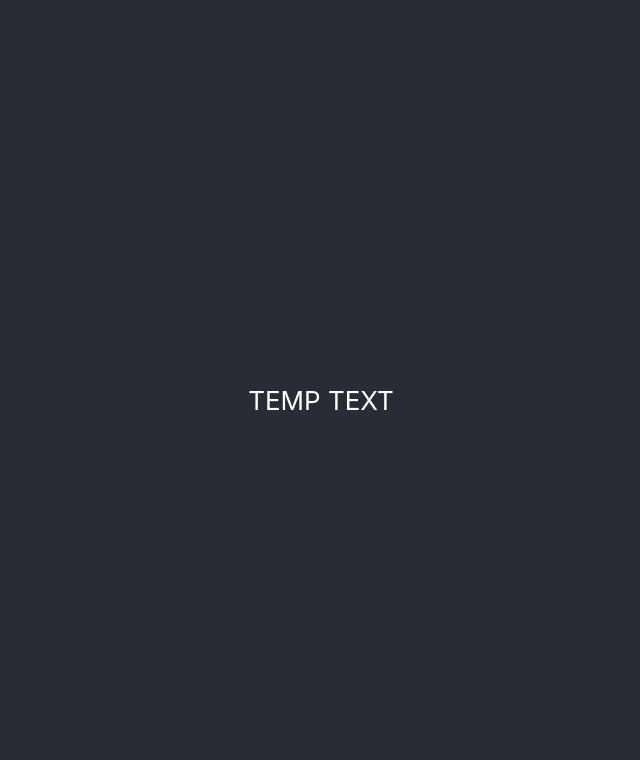
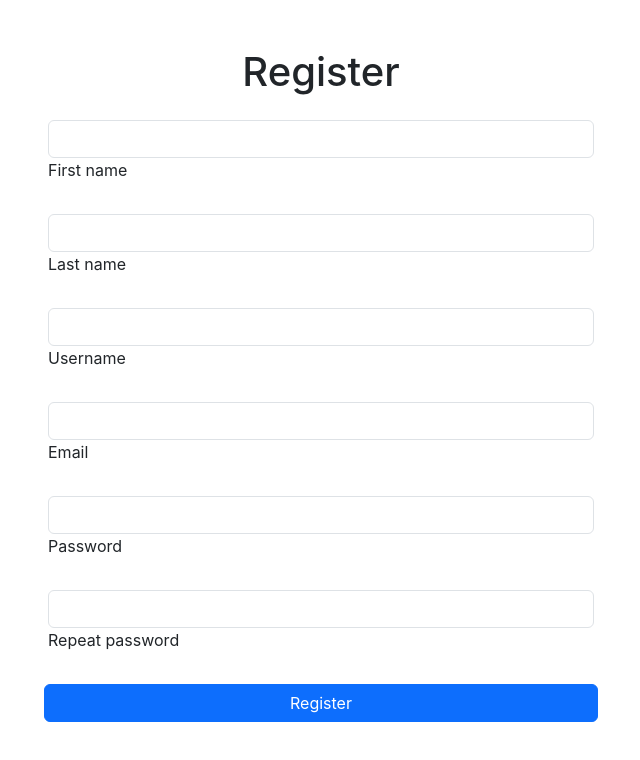
Before and after one commit to adrian-jonsson-sjoedin/IV1201-Project, a React (Create React App) app in the folder root/client/: page /register in a window 1280 px wide. Shown: the top 760 px of the page, without its empty margins (319-959 px from the left). Built offline with nearby package versions, Linux system fonts and the light colour scheme.

Commit message:
login and register views

```diff
--- a/root/client/package.json
+++ b/root/client/package.json
@@ -8,6 +8,7 @@
     "@testing-library/user-event": "^13.5.0",
     "react": "^18.2.0",
     "react-dom": "^18.2.0",
+    "react-router-dom": "^6.8.0",
     "react-scripts": "5.0.1",
     "web-vitals": "^2.1.4"
   },
--- a/root/client/public/index.html
+++ b/root/client/public/index.html
@@ -9,17 +9,18 @@
       name="description"
       content="Web site created using create-react-app"
     />
-    <link rel="apple-touch-icon" href="%PUBLIC_URL%/logo192.png" />
-    <!--
-      manifest.json provides metadata used when your web app is installed on a
-      user's mobile device or desktop. See https://developers.google.com/web/fundamentals/web-app-manifest/
-    -->
-    <!-- <link rel="manifest" href="%PUBLIC_URL%/manifest.json" /> -->
-
+    <link href="https://cdn.jsdelivr.net/npm/bootstrap@5.3.0-alpha1/dist/css/bootstrap.min.css"
+    rel="stylesheet"
+    integrity="sha384-GLhlTQ8iRABdZLl6O3oVMWSktQOp6b7In1Zl3/Jr59b6EGGoI1aFkw7cmDA6j6gD"
+    crossorigin="anonymous">
     <title>React App</title>
   </head>
   <body>
+
     <noscript>You need to enable JavaScript to run this app.</noscript>
     <div id="root"></div>
+    <script src="https://cdn.jsdelivr.net/npm/bootstrap@5.3.0-alpha1/dist/js/bootstrap.bundle.min.js"
+    integrity="sha384-w76AqPfDkMBDXo30jS1Sgez6pr3x5MlQ1ZAGC+nuZB+EYdgRZgiwxhTBTkF7CXvN"
+    crossorigin="anonymous"></script>
   </body>
 </html>
--- a/root/client/src/App.js
+++ b/root/client/src/App.js
@@ -1,13 +1,16 @@
+import { Route, Routes } from "react-router-dom";
+import Home from "./presenter/home";
+import Login  from "./presenter/login";
+import Register from "./presenter/register";
+
 
 function App() {
   return (
-    <div className="App">
-      <header className="App-header">
-        <p>
-          TEMP TEXT
-        </p>
-      </header>
-    </div>
+    <Routes>
+      <Route path="/"  element={<Home />}/>
+      <Route path="/login" element={<Login />} />
+      <Route path="/register" element={<Register />} />
+    </Routes>
   );
 }
 
--- a/root/client/src/index.js
+++ b/root/client/src/index.js
@@ -2,10 +2,13 @@ import React from 'react';
 import ReactDOM from 'react-dom/client';
 import './index.css';
 import App from './App';
+import { BrowserRouter } from 'react-router-dom';
 
 const root = ReactDOM.createRoot(document.getElementById('root'));
 root.render(
   <React.StrictMode>
-    <App />
+    <BrowserRouter>
+      <App />
+    </BrowserRouter>
   </React.StrictMode>
 );
--- /dev/null
+++ b/root/client/src/presenter/home.js
@@ -0,0 +1,9 @@
+import { HomeView } from "../view/homeView";
+
+export default function Home() {
+
+    return (
+        <HomeView />
+    );
+
+}
--- /dev/null
+++ b/root/client/src/presenter/login.js
@@ -0,0 +1,34 @@
+import { useState } from "react";
+import { useNavigate } from "react-router-dom";
+import LoginView from "../view/loginView";
+
+export default function Login() {
+    const navigate = useNavigate();
+    const [loginInfo, setLoginInfo] = useState("");
+
+    function loginRequest(formEvent) {
+        fetch("http://localhost:9000/users" , {
+            method: "POST",
+            body: JSON.stringify({
+                email: formEvent.target.email.value,
+                password: formEvent.target.password.value
+            }),
+            headers: {"Content-type": "application/json; charset=UTF-8"}
+        })
+        .then(res => res.json())
+        .then(res => {
+            console.log(res);
+
+            if(res.login === "OK"){
+                navigate("/");
+            }
+            else {
+                setLoginInfo("Login unsuccessful")
+            }
+        })
+    }
+
+    return (
+        <LoginView submitLoginRequest={loginRequest} loginInfo={loginInfo}/>
+    );
+}
--- /dev/null
+++ b/root/client/src/presenter/register.js
@@ -0,0 +1,13 @@
+import RegisterView from "../view/registerView";
+
+export default function Register() {
+
+    function registerRequest(formEvent){
+
+    }
+
+    return (
+        <RegisterView submitRegisterForm={registerRequest}/>
+    );
+
+}
--- /dev/null
+++ b/root/client/src/view/homeView.js
@@ -0,0 +1,12 @@
+import { Link } from "react-router-dom"
+
+export function HomeView(){
+    return (
+        <div className="App">
+            <header className="App-header">
+                <p>YOU ARE NOW LOGGED IN</p>
+                <Link to="/login">LOGIN</Link>
+            </header>
+        </div>
+    )
+}
--- /dev/null
+++ b/root/client/src/view/loginView.js
@@ -0,0 +1,41 @@
+import { Link } from 'react-router-dom'
+
+export default function LoginView(props){
+
+    return (
+        <div className="container">
+            <div className="row justify-content-center my-5">
+                <div className="col-lg-6">
+                <h1 className="text-center mb-4">Login</h1>
+                <form onSubmit={ (e) => {e.preventDefault(); props.submitLoginRequest(e);}}>
+
+                <div className="form-outline mb-4">
+                    <input type="email" id="email" className="form-control" required/>
+                    <label className="form-label" htmlFor="email">Email address</label>
+                </div>
+
+                <div className="form-outline mb-4">
+                    <input type="password" id="password" className="form-control" required/>
+                    <label className="form-label" htmlFor="password">Password</label>
+                </div>
+
+                <div className="text-center text-danger">
+                    <p>{props.loginInfo}</p>
+                </div>
+
+                <div className="row px-2">
+                    <button type="submit" className="btn btn-primary btn-block mb-4">Sign in</button>
+                </div>
+
+                <div className="text-center">
+                    <p>Not a member? <Link to="/register">Register</Link></p>
+
+                </div>
+                </form>
+                </div>
+            </div>
+
+        </div>
+    );
+
+}
--- /dev/null
+++ b/root/client/src/view/registerView.js
@@ -0,0 +1,54 @@
+
+export default function RegisterView(props) {
+
+    return (
+        <div className="container">
+        <div className="row justify-content-center my-5">
+        <div className="col-6">
+        <h1 className="text-center mb-4">Register</h1>
+        <form onSubmit={ (e) => {e.preventDefault(); props.submitRegisterForm(e)}}>
+        <div className="form-outline mb-4">
+            <input type="text" id="registerFirstName" className="form-control" required/>
+            <label className="form-label" htmlFor="registerFirstName">First name</label>
+        </div>
+
+        <div className="form-outline mb-4">
+            <input type="text" id="registerLastName" className="form-control" required/>
+            <label className="form-label" htmlFor="registerLastName">Last name</label>
+        </div>
+
+        <div className="form-outline mb-4">
+            <input type="text" id="registerUsername" className="form-control" required/>
+            <label className="form-label" htmlFor="registerUsername">Username</label>
+        </div>
+
+        <div className="form-outline mb-4">
+            <input type="email" id="registerEmail" className="form-control" required/>
+            <label className="form-label" htmlFor="registerEmail">Email</label>
+        </div>
+
+
+        <div className="form-outline mb-4">
+            <input type="password" id="registerPassword" className="form-control" required/>
+            <label className="form-label" htmlFor="registerPassword">Password</label>
+        </div>
+
+
+        <div className="form-outline mb-4">
+            <input type="password" id="registerRepeatPassword" className="form-control" required/>
+            <label className="form-label" htmlFor="registerRepeatPassword">Repeat password</label>
+        </div>
+
+        <div className="row px-2">
+            <button type="submit" className="btn btn-primary btn-block mb-4">Register</button>
+        </div>
+
+        </form>
+    </div>
+    </div>
+    </div>
+
+
+    );
+
+}
```
Also changed, not shown: root/client/src/presenter/temp.js (deleted), root/client/src/view/temp.js (deleted), 1 other file (tests, documents, lock files or other folders).
